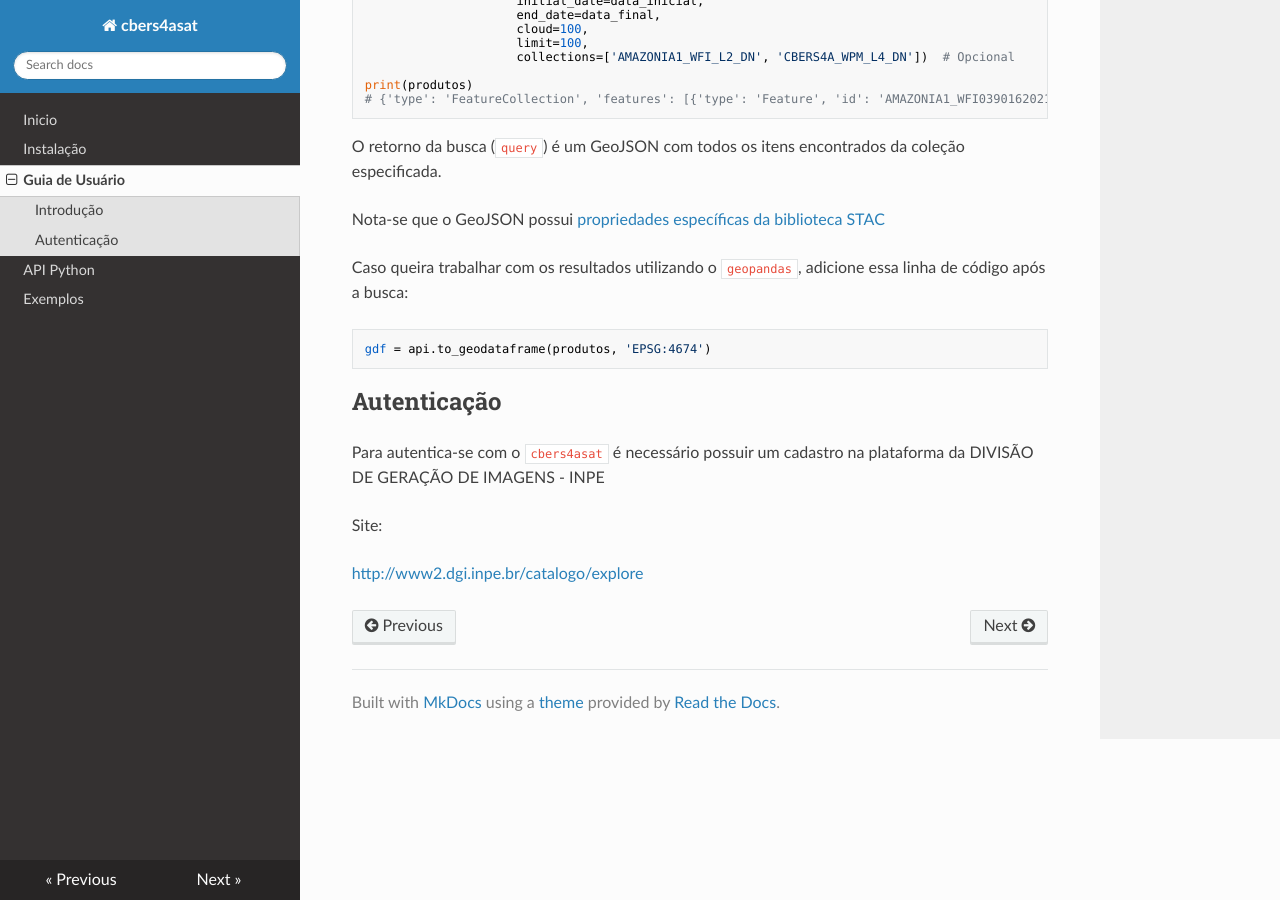
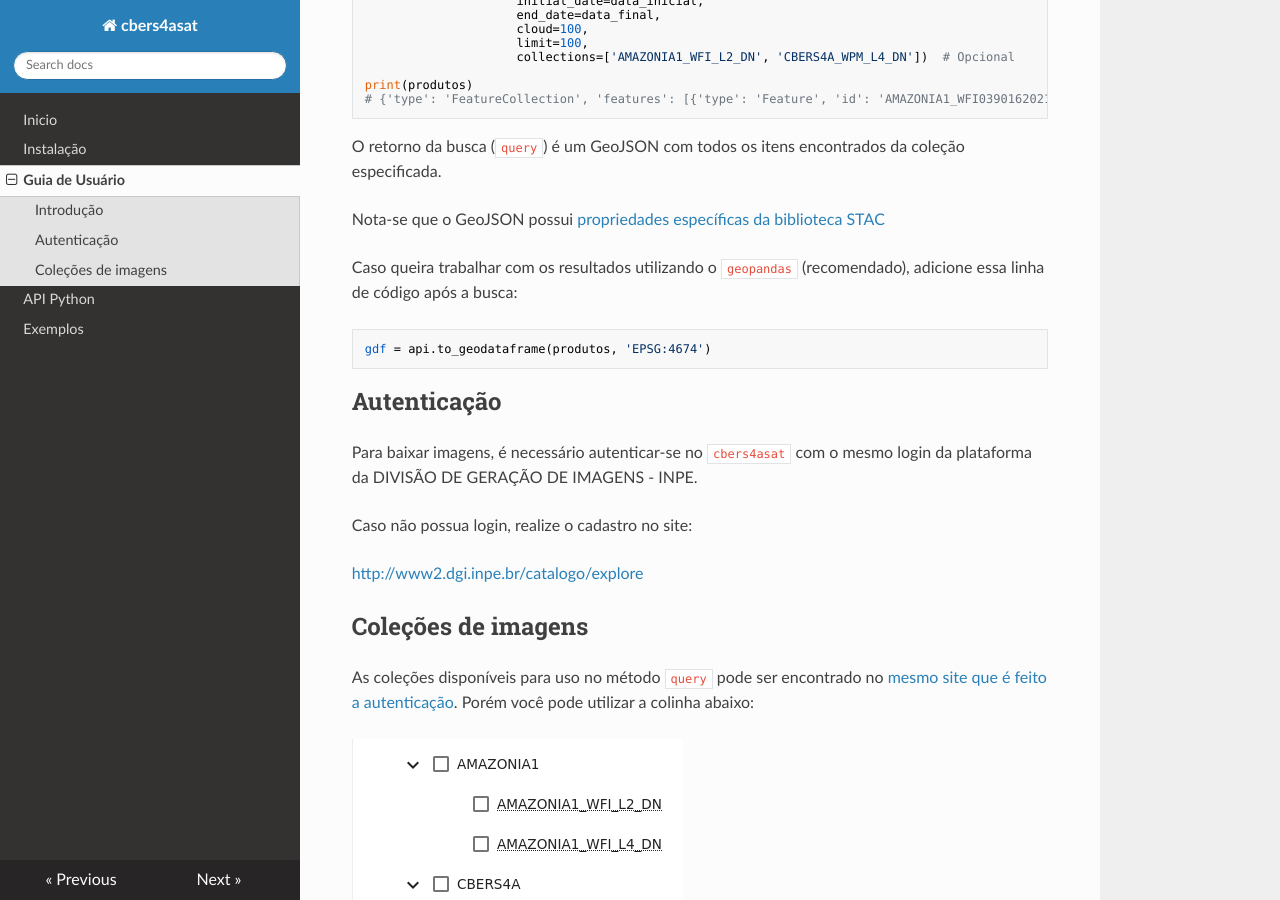
Before and after one commit to gabriel-russo/cbers4asat, an MkDocs documentation site: the page built from docs/quickstart.md, in a window 1280 px wide and 900 px high, scrolled down 698 px. Built offline with MkDocs 1.6.1, drawn with Linux system fonts in a browser that asks for light colours; nearby versions of some CDN libraries.

Commit message:
Docs: Informações sobre as coleções e mais informativos

````diff
--- a/docs/quickstart.md
+++ b/docs/quickstart.md
@@ -45,7 +45,8 @@ O retorno da busca (`query`) é um GeoJSON com todos os itens encontrados da col
 
 Nota-se que o GeoJSON possui [propriedades específicas da biblioteca STAC](https://stacspec.org/en/about/stac-spec/)
 
-Caso queira trabalhar com os resultados utilizando o `geopandas`, adicione essa linha de código após a busca:
+Caso queira trabalhar com os resultados utilizando o `geopandas` (recomendado), adicione essa linha de código após a
+busca:
 
 ```
 gdf = api.to_geodataframe(produtos, 'EPSG:4674')
@@ -53,9 +54,17 @@ gdf = api.to_geodataframe(produtos, 'EPSG:4674')
 
 ## Autenticação
 
-Para autentica-se com o `cbers4asat` é necessário possuir um cadastro na plataforma da DIVISÃO DE GERAÇÃO DE IMAGENS -
-INPE
+Para baixar imagens, é necessário autenticar-se no `cbers4asat` com o mesmo login da plataforma da DIVISÃO DE
+GERAÇÃO DE IMAGENS - INPE.
 
-Site:
+Caso não possua login, realize o cadastro no site:
 
 [http://www2.dgi.inpe.br/catalogo/explore](http://www2.dgi.inpe.br/catalogo/explore)
+
+## Coleções de imagens
+
+As coleções disponíveis para uso no método `query` pode ser encontrado
+no [mesmo site que é feito a autenticação](http://www2.dgi.inpe.br/catalogo/explore). Porém você pode utilizar a colinha
+abaixo:
+
+![Image Collections](img/collections.png)
````
Also changed, not shown: README.md (+27 -2 lines), docs/img/collections.png (added).
